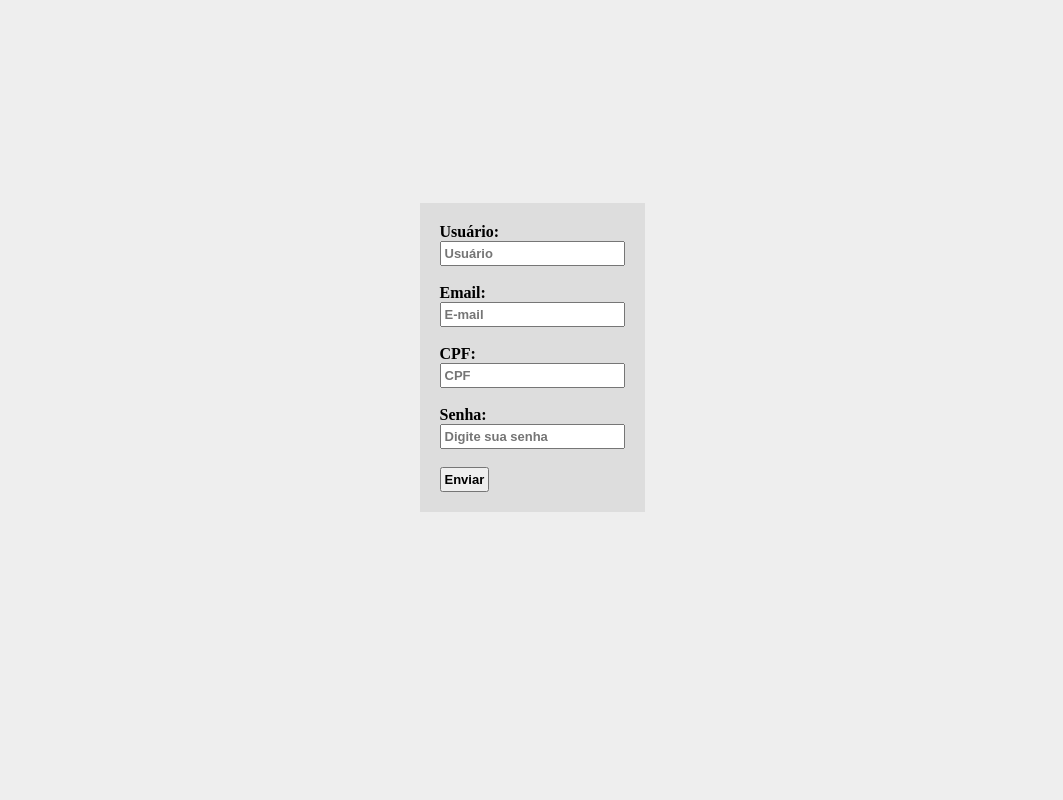
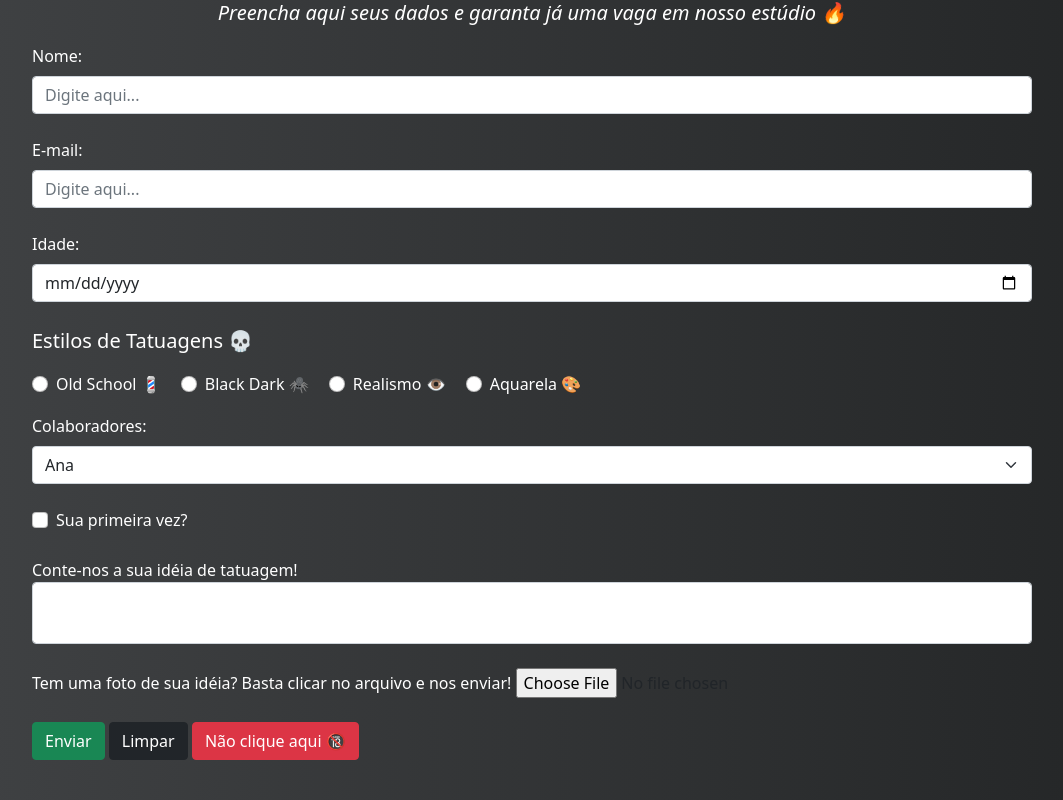
Before and after one commit to Miguel-Lima/projects, a plain HTML site: page telaDeCadastro/index.html in a window 1280 px wide. Shown: the part 117-917 px from the top of the page, without its empty margins (108-1171 px from the left). Before the commit the page ends 800 px from the top, so only its background shows below. Drawn offline with nearby package versions, Linux system fonts and the light colour scheme.

Commit message:
Projeto, tela cadastro tattoo

```diff
--- a/telaDeCadastro/index.html
+++ b/telaDeCadastro/index.html
@@ -1,24 +1,146 @@
 <!DOCTYPE html>
-<html lang="en">
+<html lang="pt-br">
+
 <head>
-     <link href="style.css" rel="stylesheet">
-    <title>Tela de cadastro</title>
+    <meta charset="UTF-8">
+    <meta http-equiv="X-UA-Compatible" content="IE=edge">
+    <meta name="viewport" content="width=device-width, initial-scale=1.0">
+    <link href="https://cdn.jsdelivr.net/npm/bootstrap@5.1.3/dist/css/bootstrap.min.css" rel="stylesheet"
+        integrity="sha384-1BmE4kWBq78iYhFldvKuhfTAU6auU8tT94WrHftjDbrCEXSU1oBoqyl2QvZ6jIW3" crossorigin="anonymous">
+    <link rel="stylesheet" href="style.css">
+
+    <title>Formulário</title>
 </head>
-    <body>
-        <form method="POST">
-             Usuário:
-             <input type="text" name="usuario" placeholder="Usuário" required autocomplete="off"/><br/><br/>
 
-             Email:
-             <input type="email" name="email" placeholder="E-mail" required autocomplete="off" /><br/><br/>
+<body>
+    <!-- Inicio da Página -->
+    <header class="text-center">
+        <h1 class="display-4">👹Formulário de preenchimento👹</h1>
+        <p class="lead"><em>Preencha aqui seus dados e garanta já uma vaga em nosso estúdio 🔥</em></p>
+    </header>
 
-             CPF:
-             <input type="number" name="cpf" placeholder="CPF" required autocomplete="off"><br/><br/>
 
-            Senha: <br/>
-            <input type="password" name="senha" placeholder="Digite sua senha" required /><br/><br/>
+    <!-- Dados do Cliente -->
 
-            <input type="submit" value="Enviar" />
-        </form>
-    </body>
+    <form action="" method="get">
+        <div class="container-sm">
+            <div class="">
+                <label class="form-label" for="full-name">Nome:</label>
+                <input class="form-control" type="text" id="full-name" name="nome" placeholder="Digite aqui..."
+                    required>
+
+                </br>
+                <label class="form-label" for="full-email">E-mail:</label>
+                <input class="form-control" type="email" id="full-email" name="e-mail" placeholder="Digite aqui..."
+                    required>
+
+                </br>
+                <label class="form-label" for="full-email">Idade:</label>
+                <input class="form-control" type="date" id="idade" name="idade" placeholder="Digite aqui..." required>
+            </div>
+        </div>
+
+        </br>
+
+
+        <!-- Estilos de tatuagens -->
+
+        <div class="container mb-3">
+            <p class="lead">Estilos de Tatuagens 💀</p>
+
+            <div class="form-check form-check-inline">
+                <input class="form-check-input" type="radio" name="tattoo-type" id="old-school" value="oldschool">
+                <label for="old-school">Old School 💈</label>
+            </div>
+
+            <div class="form-check form-check-inline">
+                <input class="form-check-input" type="radio" name="tattoo-type" id="black-tattoo" value="blacktattoo">
+                <label for="black-tattoo">Black Dark 🕷</labe>
+            </div>
+
+            <div class="form-check form-check-inline">
+                <input class="form-check-input" type="radio" name="tattoo-type" id="realism-tattoo"
+                    value="realismotattoo">
+                <label for="realism-tattoo">Realismo 👁️</labe>
+            </div>
+
+            <div class="form-check form-check-inline">
+                <input class="form-check-input" type="radio" name="tattoo-type" id="aquarela-tattoo"
+                    value="aquarelatattoo">
+                <label for="aquarela-tattoo">Aquarela 🎨</labe>
+            </div>
+
+        </div>
+
+
+        <!-- Colaboradores -->
+
+        <div class="container">
+            <label class="form-label" for="colaboradores">Colaboradores:</label>
+            <select class="form-select" name="colaboradores-tattoos" id="colaboradores">
+                <option value="Ana">Ana</option>
+                <option value="Miguel">Miguel</option>
+                <option value="Grogu">Grogu</option>
+            </select>
+        </div>
+
+        </br>
+        <!-- Data disponível -->
+
+        <div class="container">
+            <div class="form-check">
+                <input class="form-check-input" type="checkbox" name="first-time" value ="sim" id="checkbox">
+                <label class="form-check-label" for="checkbox">Sua primeira vez?</label>
+            </div>
+        </div>
+
+        <br>
+        <!-- Detalhes do cliente -->
+        <div class="container">
+            <label for="abstract">Conte-nos a sua idéia de tatuagem!</label>
+            <textarea class="form-control" name="abstract" id="abstract" style="resize: none;"></textarea>
+            </br>
+
+            <label for="abstract">Tem uma foto de sua idéia? Basta clicar no arquivo e nos enviar!</label>
+            <input type="file" name="arquivo-imagem" id="arquivo-enviado">
+        </div>
+
+        </br>
+        <!-- Botão -->
+
+        <div class="container">
+            <button class="btn btn-success" type="submit">Enviar</button>
+            <button class="btn btn-dark" type="reset">Limpar</button>
+            <button type="button" class="btn btn-danger" id="buttonModal">Não clique aqui 🔞</button>
+
+        </div>
+    </form>
+
+    <!--Botão modal-->
+    <div class="modal fade" id="exampleModal" tabindex="-1" aria-labelledby="exampleModalLabel" aria-hidden="true">
+        <div class="modal-dialog">
+            <div class="modal-content">
+                <div class="modal-header">
+                    <h2 class="modal-title" id="exampleModalLabel">To de olho em você 👁️👄👁️</h2>
+                    <button type="button" class="btn-close" data-bs-dismiss="modal" aria-label="Close"></button>
+                </div>
+                <div class="modal-body">
+                    <img src="Baby-Yoda-Grogu.jpg" width="100%">
+                </div>
+                <div class="modal-footer">
+                    <button type="button" class="btn btn-secondary" data-bs-dismiss="modal">Fechar</button>
+                    <button type="button" class="btn btn-primary">Salvar</button>
+
+                </div>
+            </div>
+        </div>
+    </div>
+
+    <script src="https://cdn.jsdelivr.net/npm/bootstrap@5.1.3/dist/js/bootstrap.bundle.min.js"
+        integrity="sha384-ka7Sk0Gln4gmtz2MlQnikT1wXgYsOg+OMhuP+IlRH9sENBO0LRn5q+8nbTov4+1p"
+        crossorigin="anonymous"></script>
+
+    <script src="script.js"></script>
+</body>
+
 </html>
--- a/telaDeCadastro/script.js
+++ b/telaDeCadastro/script.js
@@ -0,0 +1,7 @@
+let myModal = new bootstrap.Modal(document.getElementById('exampleModal'))
+
+let button = document.getElementById('buttonModal');
+
+button.addEventListener('click', function (){
+    myModal.show();
+})
--- a/telaDeCadastro/style.css
+++ b/telaDeCadastro/style.css
@@ -1,20 +1,14 @@
 body {
-    margin:0;
-    background-color: #eee;
+    max-width: 80%;
+    width: 100%;
+    margin: 40px auto;
+    background: #232526;  /* fallback for old browsers */
+    background: -webkit-linear-gradient(to right, #414345, #232526);  /* Chrome 10-25, Safari 5.1-6 */
+    background: linear-gradient(to right, #414345, #232526); /* W3C, IE 10+/ Edge, Firefox 16+, Chrome 26+, Opera 12+, Safari 7+ */
+
+
 }
 
-form {
-    width:185px;
-    height:auto;
-    background-color:#ddd;
-    margin:auto;
-    padding:20px;
-    margin-top:40vh;
-    font-weight: bolder;
-
+h1, p, label {
+    color: white;
 }
-input {
-    padding:3px;
-    font-size:13px;
-    font-weight: bold;
-}
```
Also changed, not shown: telaDeCadastro/Baby-Yoda-Grogu.jpg (added).
